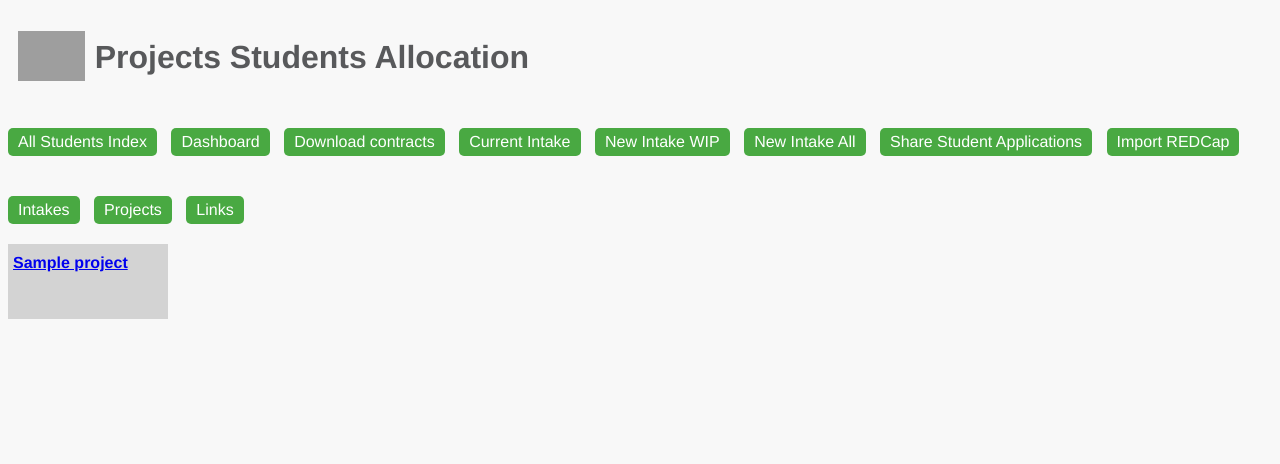
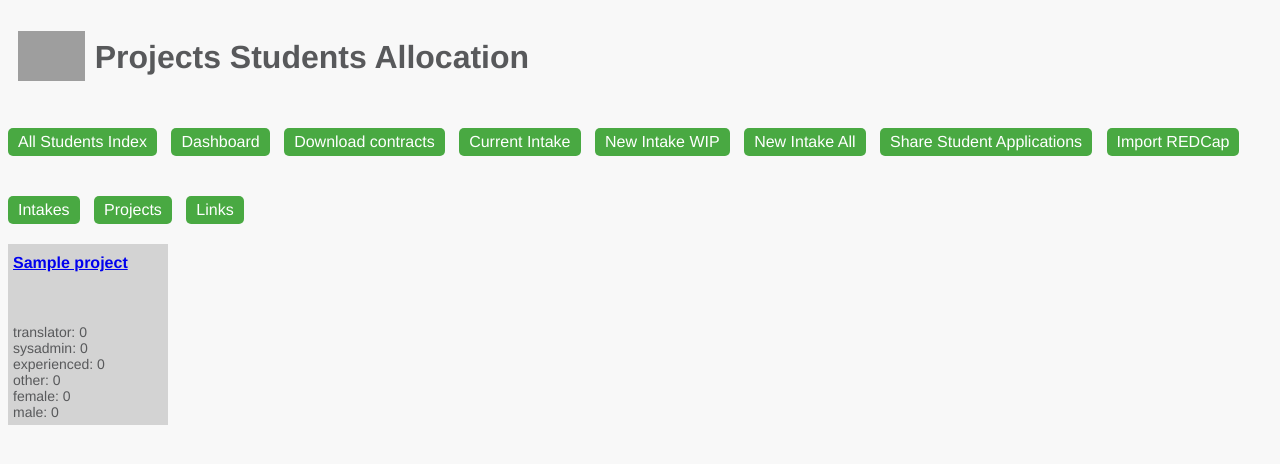
Before and after one commit to WEHI-RCPStudentInternship/student-intern-organiser, a Flask app: template templates/Assigned_projects.html in a window 1280 px wide. Shown: the top 464 px of the page. Run offline with Flask 3, Linux system fonts and the light colour scheme; the template is opened without the code that fills it: most values are stand-ins (such as "Sample title", 1, 10 or a date in 2020); some libraries are stand-ins or nearby versions; grey boxes are pictures that could not be loaded.

Commit message:
Counting project diversity

```diff
--- a/templates/Assigned_projects.html
+++ b/templates/Assigned_projects.html
@@ -27,17 +27,17 @@
             {% elif student[6] in ("02 - F ETS/Fast Learner - Recommend sign up even without a project. ") %}
                 {{ studentKanbanCard('experienced kanban-card female',student) }}
             {% elif student[6] in ("05 - ETS/Fast Learner - Recommend sign up for a specific project. ") %}
-                {{ studentKanbanCard('experienced kanban-card',student) }}
+                {{ studentKanbanCard('experienced kanban-card male',student) }}
             {% elif student[6] in ("01 - F Sysadmin - Recommend sign up even without a project. ") %}
                 {{ studentKanbanCard('sysadmin kanban-card female',student) }}
             {% elif student[6] in ("04 - Sysadmin - Recommend sign up even without a project. ") %}
-                {{ studentKanbanCard('sysadmin kanban-card',student) }}
+                {{ studentKanbanCard('sysadmin kanban-card male',student) }}
             {% elif student[6] in ("01 - F Translator - Recommend sign up even without a project. ") %}
                 {{ studentKanbanCard('translator kanban-card female',student) }}
             {% elif student[6] in ("04 - Translator - Recommend sign up even without a project. ") %}
-                {{ studentKanbanCard('translator kanban-card',student) }}
+                {{ studentKanbanCard('translator kanban-card male',student) }}
             {% elif student[6] in ("03 - F Technical Skills - Recommend sign up for a specific project. ") %}
-                {{ studentKanbanCard('fts kanban-card',student) }}
+                {{ studentKanbanCard('not-accepted female kanban-card',student) }}
             {% endif %}
 
         {% endif %}
@@ -49,6 +49,10 @@
 <!-- Drag and Drop Functionnality -->
 
 <script>
+
+// Example usage:
+// Call the function with the classes you want to count
+const targetClasses = ["translator","sysadmin","experienced","other","female","male"];
 
   function allowDrop(event) {
     event.preventDefault();
@@ -89,6 +93,7 @@
       .then(data => {
         if (data.status === 'success') {
           console.log('Project assignment updated successfully.');
+          updateKanbanColumnCounts(targetClasses);
         } else {
           console.log('Failed to update project assignment.');
         }
@@ -119,6 +124,55 @@
   document.addEventListener('DOMContentLoaded', () => {
     addDragListeners();
   });
+
+
+
+
+function updateKanbanColumnCounts(targetClasses) {
+    // Iterate through each kanban column
+    document.querySelectorAll('.kanban-column').forEach(column => {
+        const columnCounts = {};
+
+        // Initialize counts for each target class
+        targetClasses.forEach(cls => {
+            columnCounts[cls] = 0;
+        });
+
+        // Count the occurrences of each target class
+        column.querySelectorAll('.kanban-card').forEach(card => {
+            targetClasses.forEach(cls => {
+                if (card.classList.contains(cls)) {
+                    columnCounts[cls]++;
+                }
+            });
+        });
+
+        // Create or update the results element below the header
+        let resultsDiv = column.querySelector('.kanban-column-counts');
+        if (!resultsDiv) {
+            resultsDiv = document.createElement('div');
+            resultsDiv.className = 'kanban-column-counts';
+            resultsDiv.style.marginTop = '10px';
+            resultsDiv.style.fontSize = '14px';
+            const header = column.querySelector('h3');
+            if (header) {
+                header.insertAdjacentElement('afterend', resultsDiv);
+            }
+        }
+
+        // Update the content of the results div
+        resultsDiv.innerHTML = targetClasses.map(cls => {
+            return `<div>${cls}: ${columnCounts[cls]}</div>`;
+        }).join('');
+    });
+}
+
+updateKanbanColumnCounts(targetClasses);
+
+// To call it again, simply reuse the function
+// updateKanbanColumnCounts(["new-class", "other-class"]);
+
+
 </script>
 
 {% endblock %}
```
